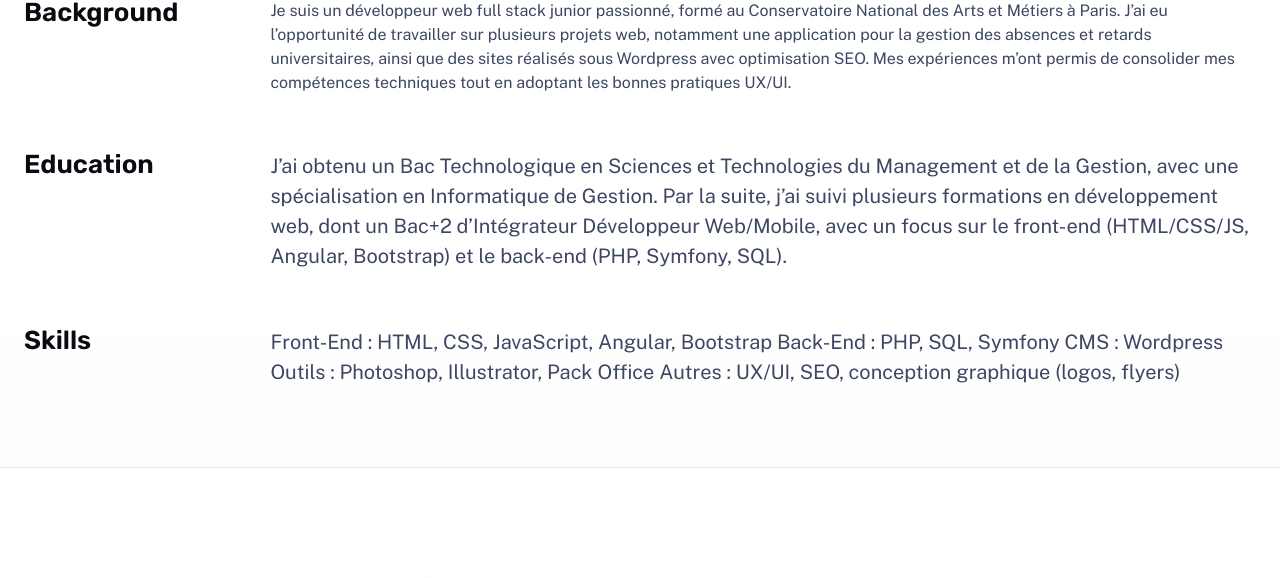
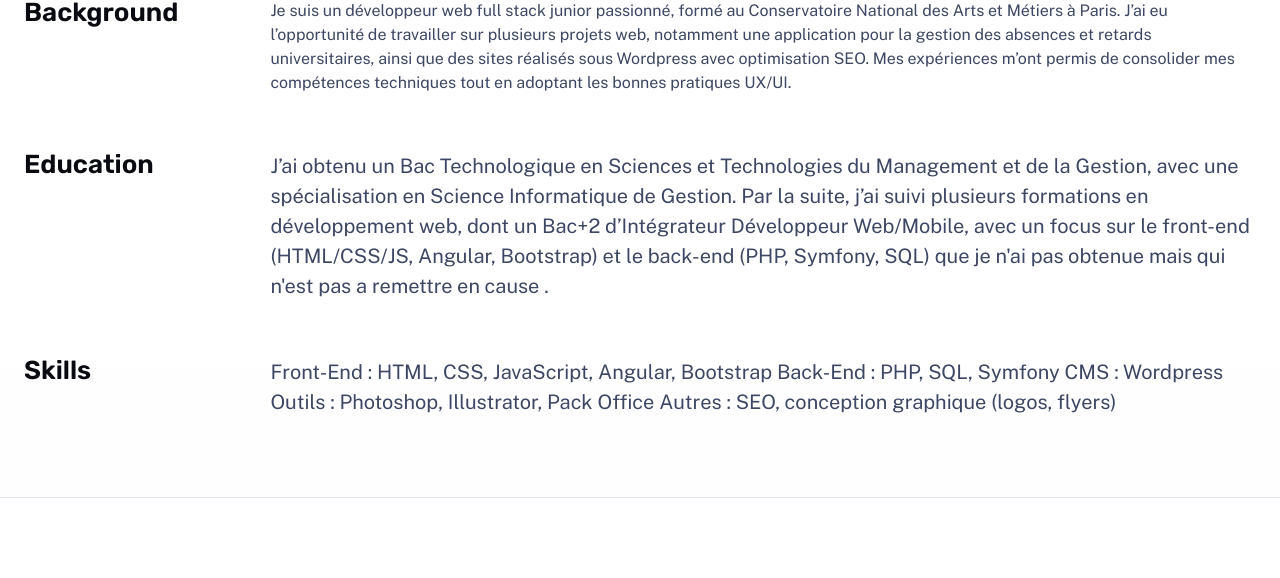
Before and after one commit to Koru444/portfolio, an Astro site: page /about in a window 1280 px wide. Shown: the part 863-1441 px from the top of the page. Built offline with nearby package versions, Linux system fonts and the light colour scheme; Astro itself is replaced by a stand-in of ours.

Commit message:
Update about.astro

```diff
--- a/src/pages/about.astro
+++ b/src/pages/about.astro
@@ -31,7 +31,7 @@ import Hero from '../components/Hero.astro';
 			<section>
 				<h2 class="section-title">Education</h2>
 				<div class="content">
-					<p>J’ai obtenu un Bac Technologique en Sciences et Technologies du Management et de la Gestion, avec une spécialisation en Informatique de Gestion. Par la suite, j’ai suivi plusieurs formations en développement web, dont un Bac+2 d’Intégrateur Développeur Web/Mobile, avec un focus sur le front-end (HTML/CSS/JS, Angular, Bootstrap) et le back-end (PHP, Symfony, SQL).</p>
+					<p>J’ai obtenu un Bac Technologique en Sciences et Technologies du Management et de la Gestion, avec une spécialisation en Science Informatique de Gestion. Par la suite, j’ai suivi plusieurs formations en développement web, dont un Bac+2 d’Intégrateur Développeur Web/Mobile, avec un focus sur le front-end (HTML/CSS/JS, Angular, Bootstrap) et le back-end (PHP, Symfony, SQL) que je n'ai pas obtenue mais qui n'est pas a remettre en cause .</p>
 				</div>
 			</section>
 			<section>
@@ -45,7 +45,7 @@ import Hero from '../components/Hero.astro';
 
 					Outils : Photoshop, Illustrator, Pack Office
 
-					Autres : UX/UI, SEO, conception graphique (logos, flyers)</p>
+					Autres : SEO, conception graphique (logos, flyers)</p>
 				</div>
 			</section>
 		</main>
```
